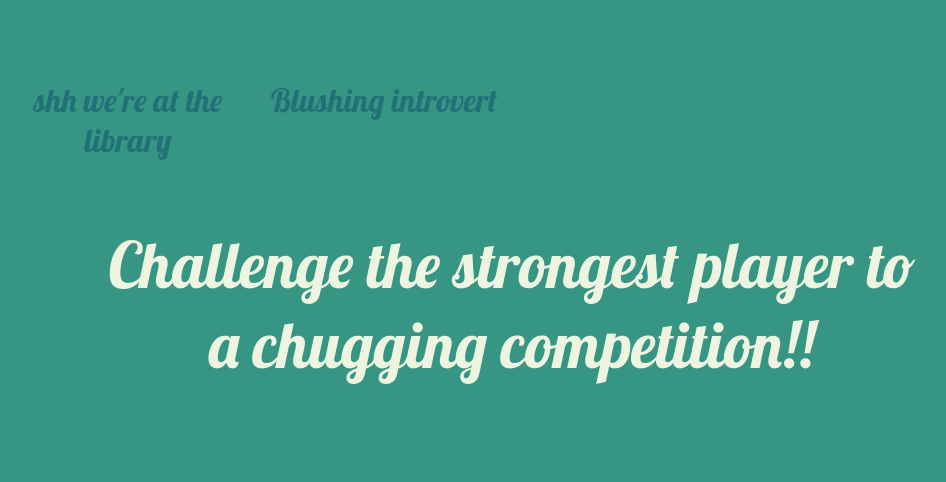
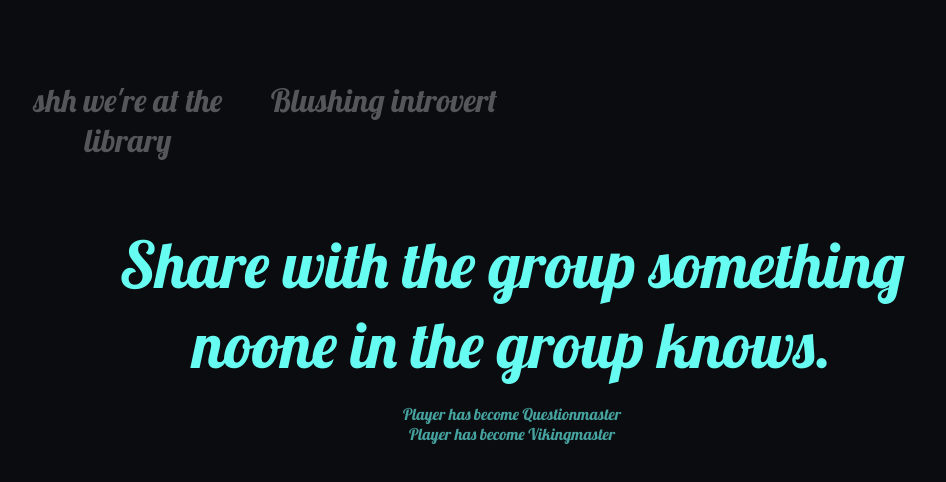
Before and after one commit to Alankmc/So-Today, a React (Create React App) app: page / in a window 1280 px wide. Both pictures are taken after a click on the element "Click me. I know you want to.". Shown: the top 482 px of the page, without its empty margins (128-1074 px from the left). Built offline with nearby package versions, Linux system fonts and the light colour scheme.

Commit message:
Prettied up the screen

```diff
--- a/src/components/action-text/ActionText.css
+++ b/src/components/action-text/ActionText.css
@@ -3,7 +3,7 @@
   margin: 0 auto 0 auto;
 }
 .action-text {
-  color: #EDF5E1;
+  color: #66FCF1;
   font-size: 4em;
   -webkit-transition: font-size 0.2s; /* For Safari 3.1 to 6.0 */
   transition: font-size 0.2s;
--- a/src/components/action-text/ActionText.js
+++ b/src/components/action-text/ActionText.js
@@ -34,7 +34,7 @@ export default class ActionText extends React.Component {
     return arr[Math.floor(Math.random() * arr.length)];
   }
 
-  buttonHandler = () => {
+  textClick = () => {
     const thisAction = ActionText.getMeFromArray(ACTIONS);
     let thisActionText;
     switch (thisAction) {
@@ -48,6 +48,7 @@ export default class ActionText extends React.Component {
         thisActionText = 'Uh whoops hang on';
         break;
     }
+    this.props.clickTick();
     this.setState({ actionText: thisActionText });
   }
 
@@ -64,7 +65,7 @@ export default class ActionText extends React.Component {
     return (
       <div id="action-text" className="action-text-container">
         <span
-          onClick={this.buttonHandler}
+          onClick={this.textClick}
           id="action-text--span"
           className="action-text"
         >
--- a/src/components/app/App.css
+++ b/src/components/app/App.css
@@ -1,6 +1,22 @@
 .App {
   text-align: center;
   margin-top: 5em;
+}
+
+.event-span {
+  font-family: 'Lobster', cursive;
+  font-size: 3em;
+  color: #45A29E;
+  -moz-animation: pulse 1s infinite;
+  -webkit-animation: pulse 1s infinite;
+  -o-animation: pulse 1s infinite;
+  animation: pulse 1s infinite;
+}
+
+@keyframes pulse {
+  0% { font-size: 100% }
+  50% { font-size: 110% }
+  100% { font-size: 100% }
 }
 
 .button-container {
--- a/src/components/app/App.js
+++ b/src/components/app/App.js
@@ -2,6 +2,9 @@ import React, { Component } from 'react';
 import ActionText from '../action-text/ActionText';
 import GameButton from '../game-buttons/GameButtons';
 import './App.css';
+
+const VIKING_MASTER_CHANCE = 0.9;
+const QUESTION_MASTER_CHANCE = 0.9;
 
 class App extends Component {
   constructor() {
@@ -13,6 +16,8 @@ class App extends Component {
         no_library: false,
         icebreak: false,
       },
+      isViking: false,
+      isQuestion: false,
     };
   }
 
@@ -25,9 +30,19 @@ class App extends Component {
     this.setState({ gameParams: newParams });
   }
 
+  clickTickHandler = () => {
+    const { isViking, isQuestion } = this.state;
+
+    this.setState({
+      isViking: isViking ? false : Math.random() < VIKING_MASTER_CHANCE,
+      isQuestion: isQuestion ? false : Math.random() < QUESTION_MASTER_CHANCE,
+    });
+  }
+
   render() {
+    const { isViking, isQuestion } = this.state;
     const { gameParams } = this.state;
-
+    console.log(this.state);
     return (
       <div id="root-app" className="App">
         <div className="button-container">
@@ -44,7 +59,9 @@ class App extends Component {
             value={gameParams.icebreak}
           />
         </div>
-        <ActionText gameParams={gameParams} />
+        <ActionText gameParams={gameParams} clickTick={this.clickTickHandler} />
+        {isQuestion ? (<div><span className="event-span">Player has become Questionmaster</span><br /></div>) : null}
+        {isViking ? (<span className="event-span">Player has become Vikingmaster</span>) : null}
       </div>
     );
   }
--- a/src/components/game-buttons/GameButton.css
+++ b/src/components/game-buttons/GameButton.css
@@ -1,7 +1,7 @@
 .game-button-span {
   font-family: 'Lobster', cursive;
   font-size: 2em;
-  color: #05386B;
+  color: #C5C6C7;
   -webkit-transition: font-size 0.2s; /* For Safari 3.1 to 6.0 */
   transition: font-size 0.2s;
 }
--- a/src/index.css
+++ b/src/index.css
@@ -6,7 +6,7 @@ body {
     sans-serif;
   -webkit-font-smoothing: antialiased;
   -moz-osx-font-smoothing: grayscale;
-  background-color: #379683;
+  background-color: #0B0C10;
 }
 
 code {
```
